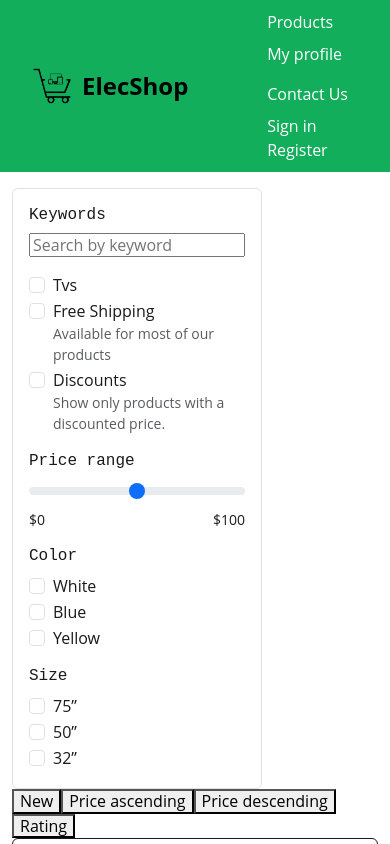
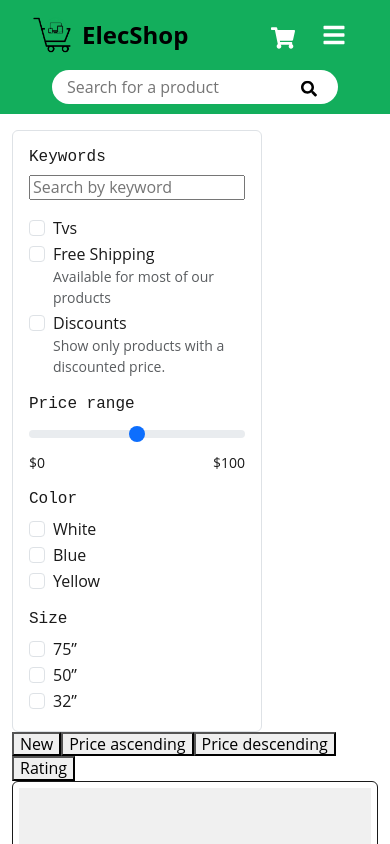
Before and after one commit to kooshamoradpour/ElecShop, a React (Vite) app in the folder client/: page / in a window 390 px wide. Shown: the top 844 px of the page. Built offline with nearby package versions, Linux system fonts and the light colour scheme.

Commit message:
added search bar, collapsable hamburger and cart linked to /cart

```diff
--- a/client/src/components/NavigationBar.tsx
+++ b/client/src/components/NavigationBar.tsx
@@ -1,27 +1,89 @@
 import { Link } from "react-router-dom";
-
+import { FaSearch, FaBars, FaShoppingCart } from 'react-icons/fa';
+import { useState } from 'react';
 import logo from "../assets/ElecShop Logo.png";
 
-
-// Add CSS styles for nav-header
+// Add CSS styles for nav-header and search bar
 const navHeaderStyle = {
   margin: "0 10px",
   display: "flex",
   alignItems: "center"
 };
 
+const searchContainerStyle = {
+  position: "relative" as const,
+  flex: "1",
+  maxWidth: "500px",
+  margin: "0 20px"
+};
+
+const searchInputStyle = {
+  width: "100%",
+  padding: "8px 40px 8px 15px",
+  borderRadius: "20px",
+  border: "none",
+  outline: "none"
+};
+
+const searchButtonStyle = {
+  position: "absolute" as const,
+  right: "15px",
+  top: "50%",
+  transform: "translateY(-50%)",
+  background: "none",
+  border: "none",
+  cursor: "pointer"
+};
+
+const cartIconStyle = {
+  color: "white",
+  fontSize: "24px",
+  marginLeft: "20px"
+};
+
 const NavigationBar = () => {
+  const [isOpen, setIsOpen] = useState(false);
+
+  const toggleMenu = () => {
+    setIsOpen(!isOpen);
+  };
+
   return (
     <nav className="navbar navbar-expand-lg" style={{ backgroundColor: "#13AE5C", padding: "10px 20px" }}>
       <div className="container-fluid">
         <Link className="navbar-brand d-flex align-items-center" to="/" style={{ color: "black" }}>
           <img src={logo} alt="ElecShop Logo" style={{ height: "40px", marginRight: "10px" }} />
           <span style={{ fontWeight: "bold", fontSize: "1.5rem" }}>ElecShop</span>
-
         </Link>
 
-        <div className="nav-menu">
-          <ul className="navbar-nav">
+        {/* Search Bar */}
+        <div style={searchContainerStyle} className="d-none d-lg-block">
+          <input
+            type="text"
+            placeholder="Search for a product"
+            style={searchInputStyle}
+          />
+          <button style={searchButtonStyle}>
+            <FaSearch style={{ color: "black" }} />
+          </button>
+        </div>
+
+        <div className="d-flex align-items-center">
+          <Link to="/cart" className="d-lg-none" style={cartIconStyle}>
+            <FaShoppingCart />
+          </Link>
+          <button
+            className="navbar-toggler"
+            type="button"
+            onClick={toggleMenu}
+            style={{ border: "none", marginLeft: "15px" }}
+          >
+            <FaBars style={{ color: "white", fontSize: "24px", outline: "none" }} />
+          </button>
+        </div>
+
+        <div className={`collapse navbar-collapse ${isOpen ? 'show' : ''}`}>
+          <ul className="navbar-nav ms-auto align-items-center">
             <li className="nav-header" style={navHeaderStyle}>
               <Link to="/products" style={{ color: "white" }}>Products</Link>
             </li>
@@ -37,7 +99,24 @@ const NavigationBar = () => {
             <li className="nav-header" style={navHeaderStyle}>
               <Link to="/signup" style={{ color: "white" }}>Register</Link>
             </li>
+            <li className="nav-header d-none d-lg-block" style={navHeaderStyle}>
+              <Link to="/cart" style={cartIconStyle}>
+                <FaShoppingCart />
+              </Link>
+            </li>
           </ul>
+        </div>
+
+
+        <div style={searchContainerStyle} className="d-lg-none mt-2 w-100">
+          <input
+            type="text"
+            placeholder="Search for a product"
+            style={searchInputStyle}
+          />
+          <button style={searchButtonStyle}>
+            <FaSearch style={{ color: "black" }} />
+          </button>
         </div>
       </div>
     </nav>
```
